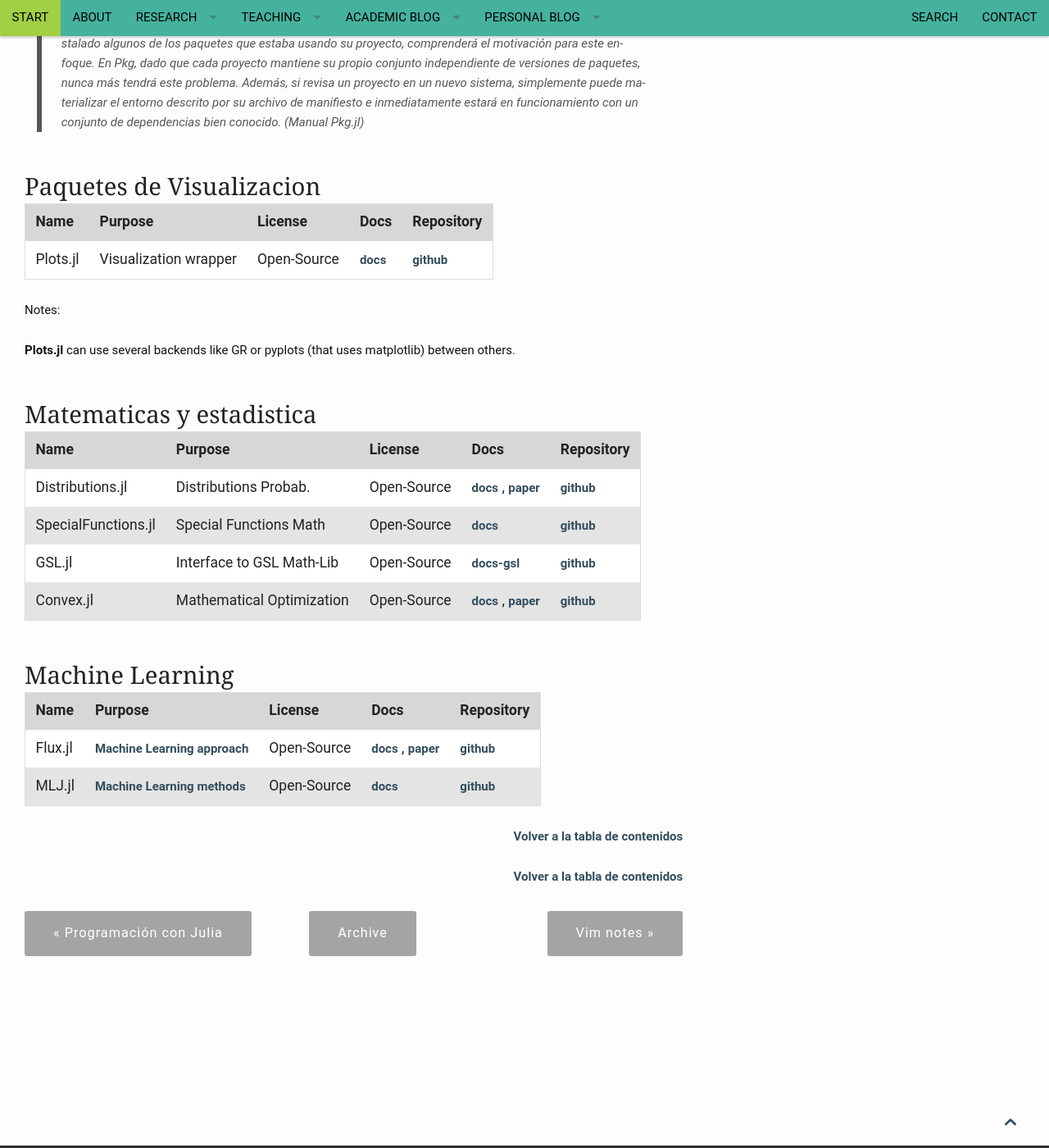
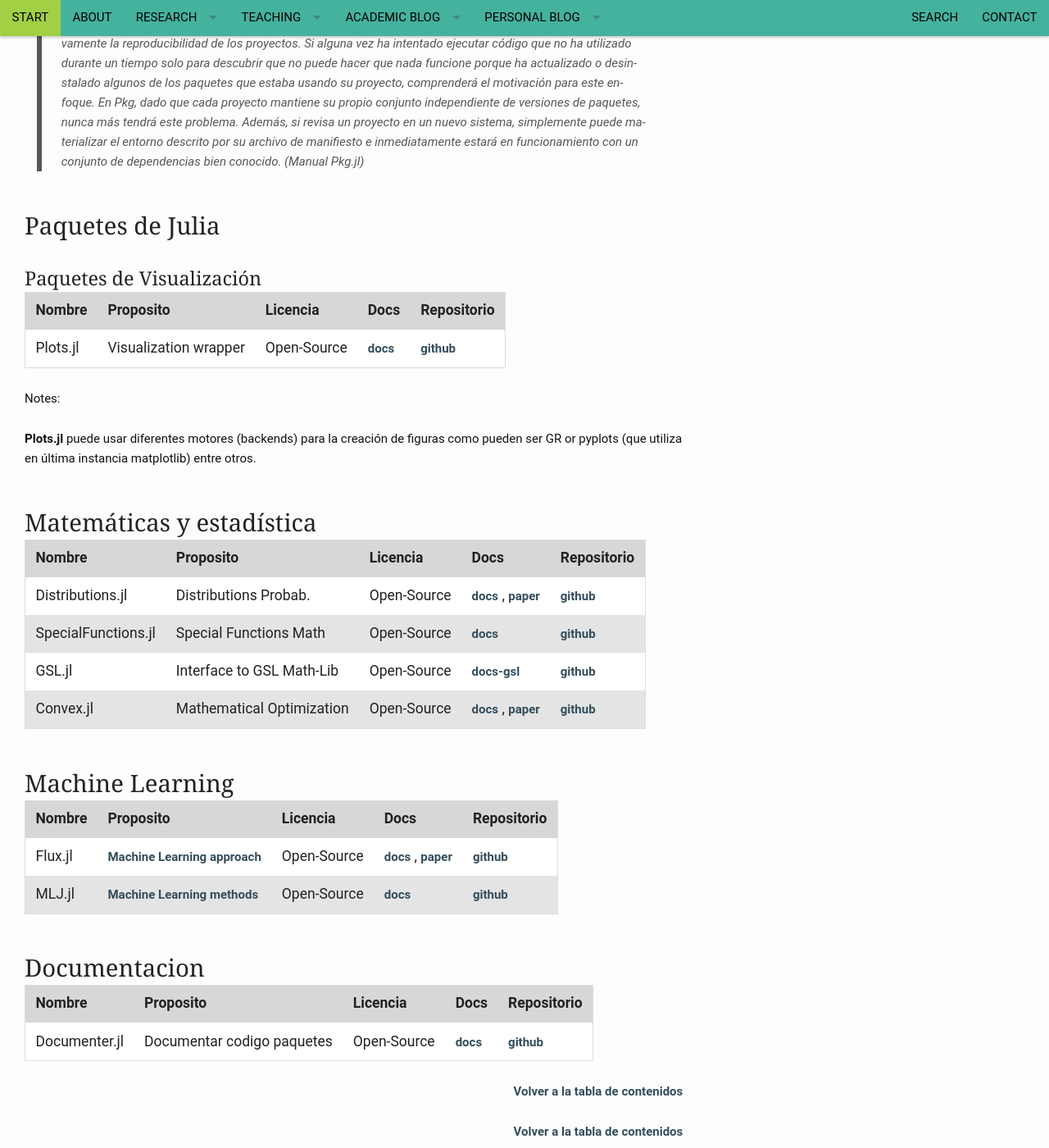
Before and after one commit to RCHG/rchg.github.io, a Jekyll site: the page built from _posts/2019-09-08-JuliaLibs.md, in a window 1280 px wide and 1400 px high, scrolled down 3787 px. Shown: the whole window at 82% size. Built offline with Jekyll 4.4.1, drawn with Linux system fonts in a browser that asks for light colours; nearby versions of some CDN libraries; comment, search, counter and statistics services are not loaded; some of the changed text lies outside the part shown.

Commit message:
Update 2019-09-08-JuliaLibs.md

```diff
--- a/_posts/2019-09-08-JuliaLibs.md
+++ b/_posts/2019-09-08-JuliaLibs.md
@@ -27,7 +27,7 @@ Lista con Librerias para Julia para computacion cientifica.
 
 ## Entiendiendo Pkgs.jl
 
-Tenemos una lista de paquetes para Julia que esta creciendo continuamente, y se manejan gracias a Pkgs.jl
+Existe una lista de paquetes para Julia que esta creciendo continuamente, y se manejan de modo sencillo gracias a Pkgs.jl
 La manera basica de uso se centra en su uso en REPL, es decir, entramos en `> Julia` y escribimos `]`:
 
 {% highlight bash %}
@@ -154,25 +154,26 @@ Es decir se ha creado un directorio con *mientorno* donde he invocado julia, y p
 
 La motivacion de todo esto la podemos ver en el propio manual de Pkg.jl
 
-
 > El conjunto exacto de paquetes y versiones en un *enviroment* se describe en un archivo de Manifest.toml que se puede registrar en un repositorio de proyectos y rastrear en el control de versiones, lo que mejora significativamente la reproducibilidad de los proyectos. Si alguna vez ha intentado ejecutar código que no ha utilizado durante un tiempo solo para descubrir que no puede hacer que nada funcione porque ha actualizado o desinstalado algunos de los paquetes que estaba usando su proyecto, comprenderá el motivación para este enfoque. En Pkg, dado que cada proyecto mantiene su propio conjunto independiente de versiones de paquetes, nunca más tendrá este problema. Además, si revisa un proyecto en un nuevo sistema, simplemente puede materializar el entorno descrito por su archivo de manifiesto e inmediatamente estará en funcionamiento con un conjunto de dependencias bien conocido.
 > (Manual Pkg.jl)
 
 
-## Paquetes de Visualizacion
+## Paquetes de Julia
 
-| Name 		| Purpose                  | License      |	Docs | Repository |
+### Paquetes de Visualización
+
+| Nombre 	| Proposito                | Licencia     |	Docs   | Repositorio|
 | --------- | ------------------------ | ------------ | ------ | ---------- |
 | Plots.jl	| Visualization wrapper    | Open-Source  | [docs](http://docs.juliaplots.org/latest/) | [github](https://github.com/JuliaPlots/Plots.jl) |
 
 Notes:
 
-**Plots.jl** can use several backends like GR or pyplots (that uses matplotlib) between others.
+**Plots.jl** puede usar diferentes motores (backends) para la creación de figuras como pueden ser GR or pyplots (que utiliza en última instancia matplotlib) entre otros.
 
 
-## Matematicas y estadistica
+## Matemáticas y estadística
 
-| Name 		        | Purpose                | License      |	Docs | Repository |
+| Nombre 	| Proposito                | Licencia     |	Docs   | Repositorio|
 | ----------------- | ---------------------- | ------------ | -----| ---------- |
 |Distributions.jl 	| Distributions Probab.  |  Open-Source  | [docs](https://juliastats.github.io/Distributions.jl/stable/) , [paper](https://arxiv.org/abs/1907.08611) | [github](https://github.com/JuliaStats/Distributions.jl) |
 |SpecialFunctions.jl| Special Functions Math | Open-Source  | [docs](https://juliamath.github.io/SpecialFunctions.jl/stable/)  | [github](https://github.com/JuliaMath/SpecialFunctions.jl) |
@@ -181,11 +182,16 @@ Notes:
 
 ## Machine Learning
 
-| Name 		        | Purpose                | License      |	Docs | Repository |
+| Nombre 	| Proposito                | Licencia     |	Docs   | Repositorio|
 | ----------------- | ---------------------- | ------------ | -----| ---------- |
 | Flux.jl       	| [Machine Learning approach](https://julialang.org/blog/2017/12/ml&pl)       |  Open-Source  | [docs](https://fluxml.ai/Flux.jl/stable/) , [paper](https://joss.theoj.org/papers/10.21105/joss.00602) | [github](https://github.com/FluxML/Flux.jl) |
 | MLJ.jl       	| [Machine Learning methods](https://github.com/alan-turing-institute/MLJModels.jl/blob/master/src/registry/Models.toml)      |  Open-Source  | [docs](hhttps://alan-turing-institute.github.io/MLJ.jl/stable/) | [github](https://github.com/alan-turing-institute/MLJ.jl) |
 
+## Documentacion
+
+| Nombre 	| Proposito                | Licencia     |	Docs   | Repositorio|
+| ----------------- | ---------------------- | ------------ | -----| ---------- |
+| Documenter.jl     | Documentar codigo paquetes       |  Open-Source  | [docs](https://juliadocs.github.io/Documenter.jl/stable/)  | [github](https://github.com/JuliaDocs/Documenter.jl) |
 
 <small markdown="1">[Volver a la tabla de contenidos](#toc)</small>
 {: .text-right }
```
Also changed, not shown: other parts of _posts/2019-09-08-JuliaLibs.md (+1 -1 lines).
